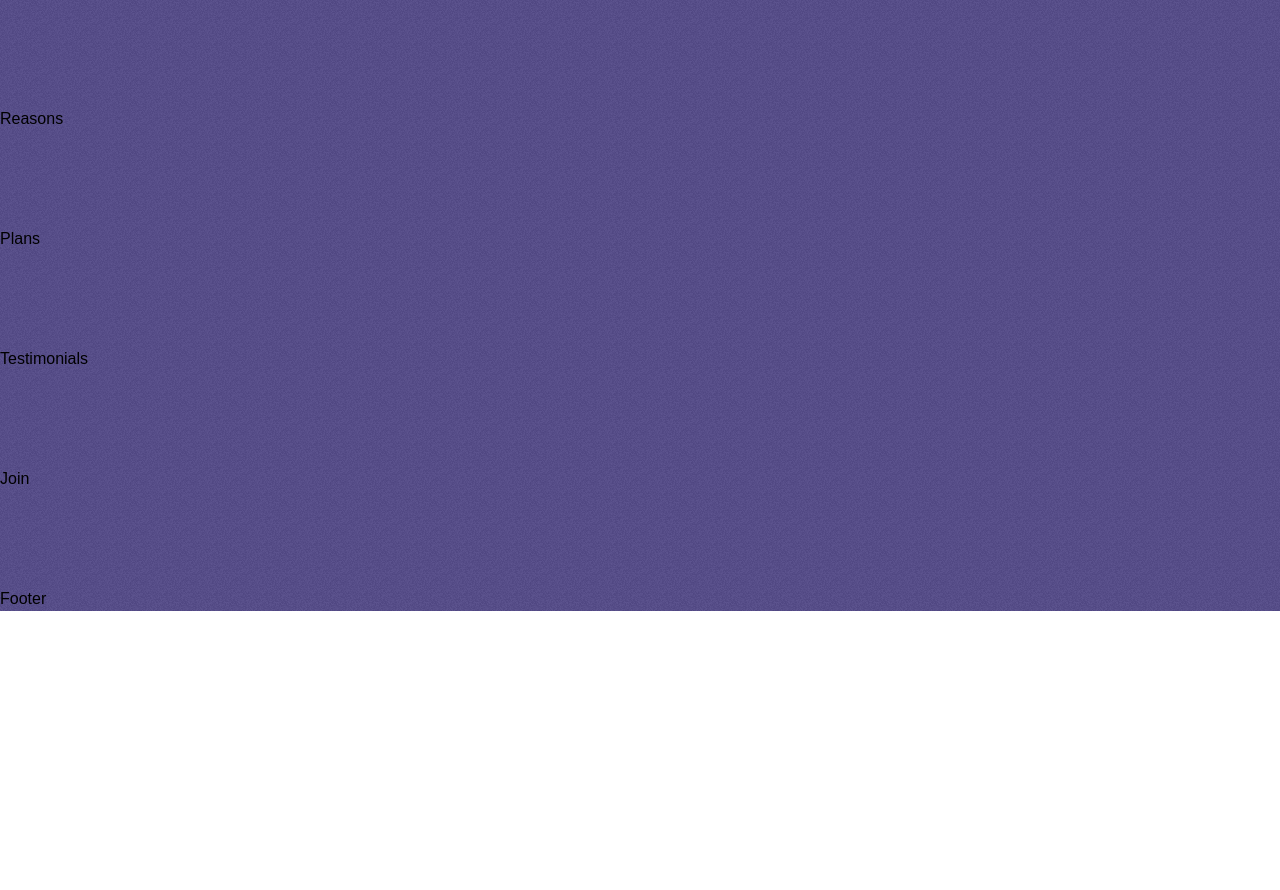
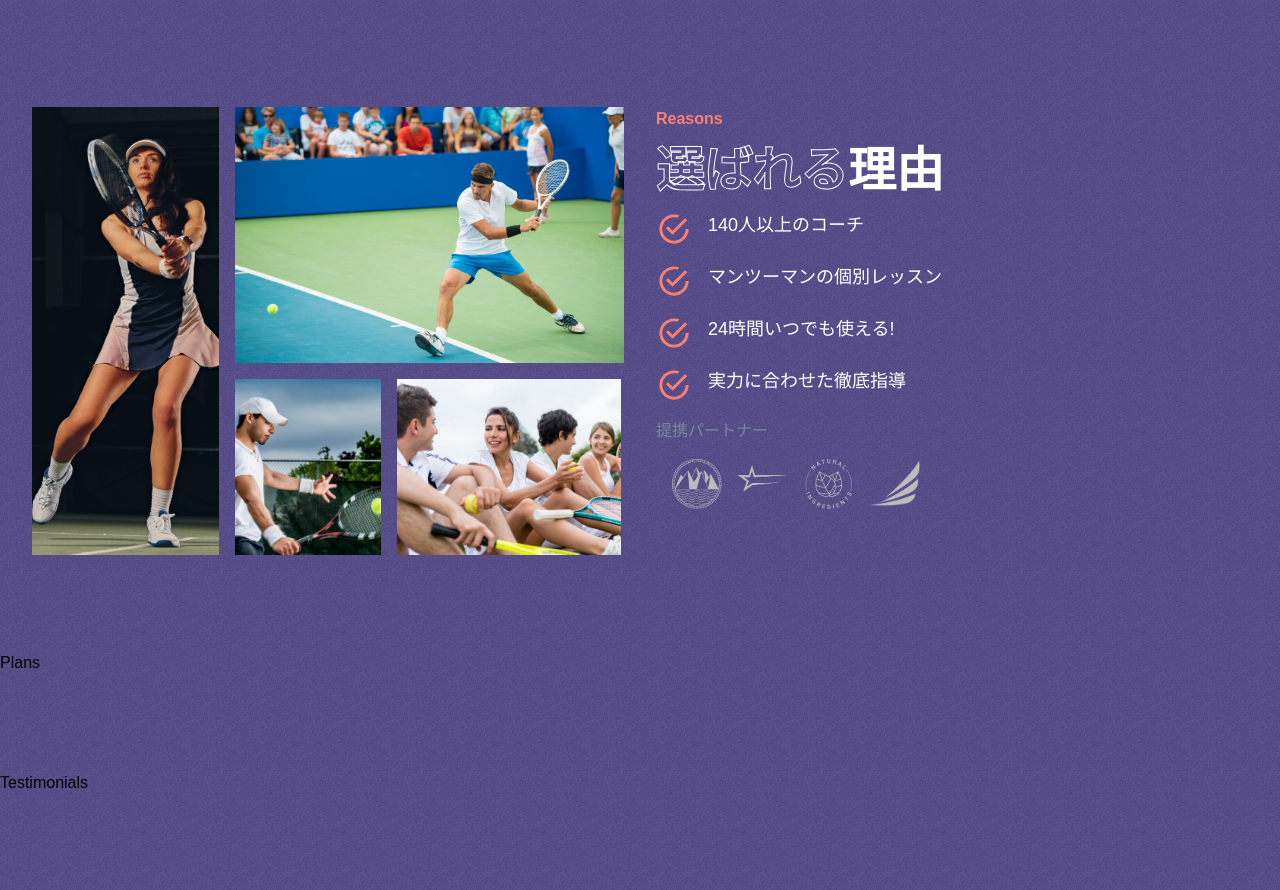
Before and after one commit to yu-to06/nextjs_schooldummy, a Next.js app: page / in a window 1280 px wide. Shown: the part 2067-2957 px from the top of the page. Before the commit the page ends 2678 px from the top, so only its background shows below. Built offline with nearby package versions, Linux system fonts and the light colour scheme; a web font is replaced by a local one.

Commit message:
Created and Completed Reason.js

```diff
--- a/components/Reasons.js
+++ b/components/Reasons.js
@@ -1,9 +1,114 @@
-import React from 'react'
+import React from "react";
+import Image from "next/image";
+import {IoMdCheckmarkCircleOutline} from "react-icons/io";
 
 function Reasons() {
   return (
-    <div>Reasons</div>
-  )
+    <div
+      className='grid grid-cols-2 px-[2rem] gap-[2rem]
+      max-md:flex max-md:flex-col'
+      id='reasons'
+    >
+      {/*左部 */}
+      <div
+        className='col-span-1 grid grid-cols-3 gap-[1rem] flex-1
+        max-md:grid max-md:grid-flow-row max-md:overflow-hidden max-md:gap-[1rem]'
+      >
+        <Image
+          src={"/assets/reason1.png"}
+          width={200}
+          height={400}
+          alt='reason1'
+          className='col-span-1 w-[12rem] h-[28rem] object-cover
+          max-md:w-[7rem] max-md:h-[17rem]'
+        />
+        <div className='col-span-2 grid grid-cols-5 gap-[1rem]'>
+          <Image
+            src={"/assets/reason2.png"}
+            width={300}
+            height={200}
+            alt='reason2'
+            className='col-span-5 object-cover w-auto h-[16rem]
+            max-md:w-[15rem] max-md:h-[10rem]'
+          />
+          <Image
+            src={"/assets/reason3.png"}
+            width={300}
+            height={200}
+            alt='reason3'
+            className='col-span-2 object-cover w-[10rem] h-[11rem]
+            max-md:w-[7rem] max-md:h-[6rem]'
+          />
+          <Image
+            src={"/assets/reason4.png"}
+            width={300}
+            height={200}
+            alt='reason4'
+            className='col-span-3 object-cover w-[14rem] h-[11rem]
+            max-md:w-[8rem] max-md:h-[6rem]'
+          />
+        </div>
+      </div>
+
+      {/*右部 */}
+      <div className='col-span-1 flex flex-col gap-[1rem] flex-1'>
+        <span className='font-bold text-pink'>Reasons</span>
+        <div className='text-white text-5xl font-bold max-md:text-3xl'>
+          <span className='storoke-text'>選ばれる</span>
+          <span>理由</span>
+        </div>
+
+        <div className='flex flex-col gap-[1rem] '>
+          <div className='flex text-lg text-white gap-[1rem]'>
+            <IoMdCheckmarkCircleOutline className='text-4xl text-pink' />
+            <p>140人以上のコーチ</p>
+          </div>
+          <div className='flex text-lg text-white gap-[1rem]'>
+            <IoMdCheckmarkCircleOutline className='text-4xl text-pink' />
+            <p>マンツーマンの個別レッスン</p>
+          </div>
+          <div className='flex text-lg text-white gap-[1rem]'>
+            <IoMdCheckmarkCircleOutline className='text-4xl text-pink' />
+            <p>24時間いつでも使える!</p>
+          </div>
+          <div className='flex text-lg text-white gap-[1rem]'>
+            <IoMdCheckmarkCircleOutline className='text-4xl text-pink' />
+            <p>実力に合わせた徹底指導</p>
+          </div>
+        </div>
+
+        <div>
+          <p className='text-gray'>提携パートナー</p>
+          <div className='flex gap-[1rem] p-[1rem]'>
+            <Image
+              src={"/assets/logo1.png"}
+              width={50}
+              height={40}
+              alt='logo1'
+            />
+            <Image
+              src={"/assets/logo2.png"}
+              width={50}
+              height={40}
+              alt='logo2'
+            />
+            <Image
+              src={"/assets/logo3.png"}
+              width={50}
+              height={40}
+              alt='logo3'
+            />
+            <Image
+              src={"/assets/logo4.png"}
+              width={50}
+              height={40}
+              alt='logo4'
+            />
+          </div>
+        </div>
+      </div>
+    </div>
+  );
 }
 
-export default Reasons
+export default Reasons;
```
